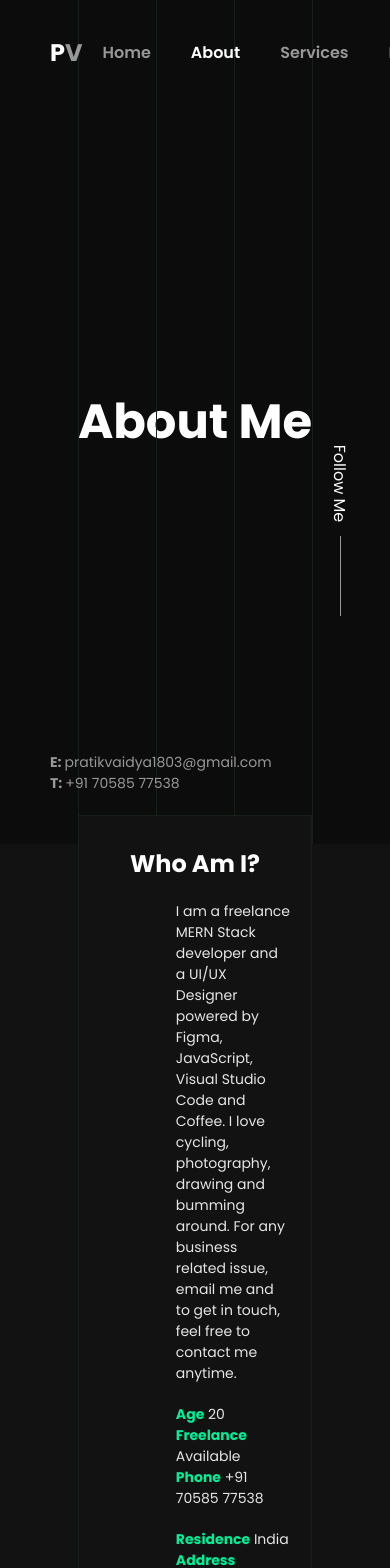
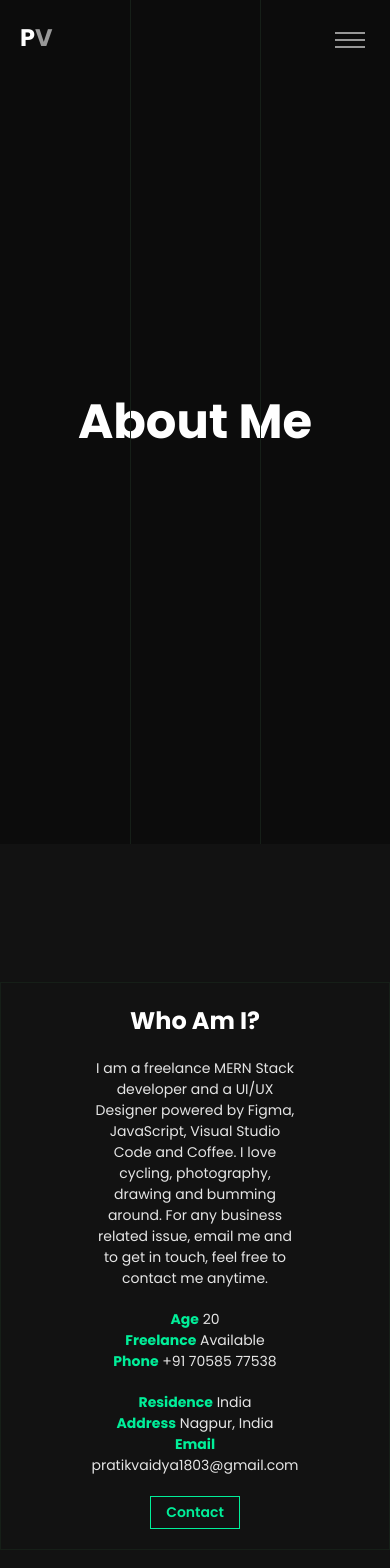
Before and after one commit to Smartdevil21/prv, a React (Create React App) app: page /prv/about in a window 390 px wide. Shown: the top 1568 px of the page. Built offline with nearby package versions, Linux system fonts and the light colour scheme; some icons are missing.

Commit message:
made mobile responsive (v1)

```diff
--- a/src/App.jsx
+++ b/src/App.jsx
@@ -79,6 +79,7 @@ function App() {
 		const result = await Promise.all(promises);
 		console.log(result);
 		nameTL.current.reversed(true);
+		if(window.innerWidth > 800){
 			setTimeout(() => {
 				layerTL.current = gsap
 					.timeline()
@@ -88,6 +89,15 @@ function App() {
 					.to(layer4.current, { height: 0, duration: 0.5 }, "-=0.5")
 					.to(layer3.current, { height: 0, duration: 0.5 }, "-=0.3");
 			}, 2000);
+		}else{
+			setTimeout(() => {
+				layerTL.current = gsap
+					.timeline()
+					.to(layer2.current, { height: 0, duration: 0.5 })
+					.to(layer4.current, { height: 0, duration: 0.5 }, "-=0.5")
+					.to(layer3.current, { height: 0, duration: 0.5 }, "-=0.3");
+			}, 2000);
+		}
 	};
 
 	useEffect(() => {
--- a/src/App.module.scss
+++ b/src/App.module.scss
@@ -72,15 +72,15 @@
 		z-index: 11;
 		text-align: center;
 		color: #fff;
-		span{
+		span {
 			display: flex;
 			justify-content: center;
 			overflow-y: hidden;
-			h1{
+			h1 {
 				transition: 0.4s cubic-bezier(0.34, 1.56, 0.64, 1);
 				transform: translateY(40px);
 			}
-			strong{
+			strong {
 				color: var(--green);
 			}
 		}
@@ -101,3 +101,38 @@
 		}
 	}
 }
+
+@media only screen and (max-width: 800px) {
+	.app {
+		.layer1,
+		.layer2,
+		.layer3,
+		.layer4,
+		.layer5 {
+			width: 33.334%;
+		}
+		.layer1,
+		.layer5 {
+			display: none;
+		}
+		.layer2 {
+			left: 0% ;
+		}
+		.layer3 {
+			left: 33.334% ;
+		}
+		.layer4 {
+			left: 66.667% ;
+		}
+		.bg_line_1,
+		.bg_line_4 {
+			display: none;
+		}
+		.bg_line_2 {
+			left: 33.334% ;
+		}
+		.bg_line_3 {
+			left: 66.667%  ;
+		}
+	}
+}
--- a/src/Components/About/About.module.scss
+++ b/src/Components/About/About.module.scss
@@ -212,3 +212,39 @@
 		transform: translateY(00px);
 	}
 }
+
+@media only screen and (max-width:800px){
+	.about{
+		.about_me{
+			.about_me_wrapper{
+				width: 100%;
+				padding: 20px;
+				.info_wrapper{
+					flex-direction: column-reverse;
+					align-items: center;
+					.image_wrapper{
+						width: 100%;
+					}
+					.text_wrapper{
+						display: flex;
+						justify-content: center;
+						align-items: center;
+						flex-direction: column;
+						p{
+							text-align: center;
+						}
+					}
+				}
+			}
+		}
+		.skills{
+			h3{
+				text-align: center;
+			}
+			.skills_wrapper{
+				width: 100%;
+				flex-direction: column;
+			}
+		}
+	}
+}
--- a/src/Components/Contact/Contact.module.scss
+++ b/src/Components/Contact/Contact.module.scss
@@ -99,3 +99,11 @@
 		}
 	}
 }
+
+@media only screen and (max-width:800px){
+	.contact{
+		.input_wrapper{
+			width: 100%;
+		}
+	}
+}
--- a/src/Components/Contact_info/Small_contact.module.scss
+++ b/src/Components/Contact_info/Small_contact.module.scss
@@ -10,3 +10,9 @@
         font-weight: 400;
     }
 }
+
+@media only screen and (max-width:800px){
+    .small_contact{
+        display: none;
+    }
+}
--- a/src/Components/Home/Home.module.scss
+++ b/src/Components/Home/Home.module.scss
@@ -67,3 +67,50 @@
         opacity: 1;
     }
 }
+
+@media only screen and (max-width: 1000px){
+    .home{
+        .intro_text{
+            p{
+                font-size: 18px;
+            }
+        }
+        .changing_text{
+            width: 500px;
+            h2{
+                font-size: 32px;
+                width: fit-content;
+            }
+        }
+    }
+}
+
+@media only screen and (max-width:800px){
+    .home{
+        width: 100vw;
+        overflow-x: hidden;
+        .profile_img{
+            img{
+                height: 60vh;
+                top: 10%;
+                left: 50%;
+                transform: translateX(-50%);
+            }
+        }
+        .intro_text{
+            top: 65%;
+            left: 0%;
+            width: 100%;
+            padding: 20px;
+            text-align: center;
+        }
+        .changing_text{
+            width: fit-content;
+            left: 50%;
+            transform: translateX(-50%);
+            text-align: center;
+            padding: 10px;
+            height: 100px;
+        }
+    }
+}
--- a/src/Components/Navbar/Navbar.jsx
+++ b/src/Components/Navbar/Navbar.jsx
@@ -1,42 +1,74 @@
-import React, { useRef, useContext, useEffect } from "react";
+import React, { useRef, useContext, useEffect, useState } from "react";
 import Styles from "./Navbar.module.scss";
 import { useNavigate } from "react-router-dom";
 import { StatesContext } from "../../App";
+import gsap from "gsap";
 
 function Navbar() {
 	const header = useRef();
 	const navigator = useNavigate();
+	const [navState, setNavState] = useState(false); //false means closed/normal
 	const { states, setStates } = useContext(StatesContext);
+	const tl = useRef();
+
+	//for opening and Closing of navbar in mobile view
+	function hamburger() {
+		setNavState(!navState);
+	}
 
 	function changeLink(link) {
 		setStates((prev) => ({ ...prev, reversed: true }));
 		setTimeout(() => {
 			navigator(link);
 		}, 1700);
+		hamburger();
 	}
 
 	useEffect(() => {
 		window.addEventListener("scroll", (e) => {
-			if (
-				document.querySelector(".app").getBoundingClientRect().top < -300
-			) {
+			if (document.querySelector(".app").getBoundingClientRect().top < -300) {
 				header.current.style.background = "#0C0C0C";
 				header.current.style.top = "0px";
 				header.current.style.padding = "20px 50px";
 			} else {
 				header.current.style.background = "transparent";
-				header.current.style.top = "30px";
+				if (window.innerWidth > 800) {
+					header.current.style.top = "30px";
+				} else {
+					header.current.style.top = "0px";
+				}
 				header.current.style.padding = "0px 50px";
-			};
+			}
 		});
+		tl.current = gsap
+			.timeline()
+			.to(header.current, { height: "80px", duration: 0.3 })
+			.to(header.current, { backgroundColor: "transparent", duration: 0.3 });
 	}, []);
 
+	useEffect(() => {
+		tl.current.reversed(navState);
+	}, [navState]);
+
 	return (
-		<header className={`${Styles.header} header`} ref={header}>
+		<header
+			className={Styles.header}
+			ref={header}
+		>
 			<div className={Styles.logo}>
 				<h2>
 					P<strong>V</strong>
 				</h2>
+			</div>
+			<div
+				className={`${Styles.hamburger} ${
+					navState ? Styles.nav_open : Styles.nav_close
+				}`}
+				onClick={hamburger}
+			>
+				<div className={`${Styles.ham_line1} ham_line1`}></div>
+				<div className={`${Styles.ham_line2} ham_line2`}></div>
+				<div className={`${Styles.ham_line3} ham_line3`}></div>
 			</div>
 			<div className={Styles.navlinks}>
 				<div
@@ -45,7 +77,9 @@ function Navbar() {
 						changeLink("/prv");
 					}}
 				>
-					<p style={{ color: states.activeLink === "/prv" ? "#fff" : "#989898" }}>
+					<p
+						style={{ color: states.activeLink === "/prv" ? "#fff" : "#989898" }}
+					>
 						Home
 					</p>
 				</div>
@@ -85,7 +119,8 @@ function Navbar() {
 				>
 					<p
 						style={{
-							color: states.activeLink === "/prv/portfolio" ? "#fff" : "#989898",
+							color:
+								states.activeLink === "/prv/portfolio" ? "#fff" : "#989898",
 						}}
 					>
 						Portfolio
--- a/src/Components/Navbar/Navbar.module.scss
+++ b/src/Components/Navbar/Navbar.module.scss
@@ -17,13 +17,15 @@
 			}
 		}
 	}
+	.hamburger{
+		display: none;
+	}
 	.navlinks {
 		display: flex;
 		align-items: center;
 		width: fit-content;
 		.link_wrapper{
             height: fit-content;
-            // background-color: rebeccapurple;
             overflow-y: hidden;
             cursor: pointer;
 			position: relative;
@@ -47,3 +49,75 @@
         }
 	}
 }
+
+
+@media only screen and (max-width:800px){
+	.header{
+		flex-direction: column;
+		justify-content: center;
+		top: 0px;
+		overflow: hidden;
+		height: 100vh;
+		background-color: var(--background_secondary);
+		width: 100vw;
+		.hamburger{
+			display: flex;
+			flex-direction: column;
+			justify-content: center;
+			align-items: center;
+			height: 40px;
+			width: 40px;
+			// background-color: red;
+			position: absolute;
+			right: 20px;
+			top: 20px;
+			cursor: pointer;
+			.ham_line1,.ham_line2,.ham_line3{
+				width: 30px;
+				height: 2px;
+				background-color: var(--grey);
+				transition: 0.5s ease-in-out;
+			}
+		}
+		.nav_close{
+			.ham_line1{
+				transform: translate(0px, -5px);
+			}
+			.ham_line2{
+				transform: translate(0px, 0px);
+				opacity: 1;
+			}
+			.ham_line3{
+				transform: translate(0px, 5px);
+			}
+		}
+		.nav_open{
+			.ham_line1{
+				transform: translate(-2px, 0px) rotate(405deg);
+			}
+			.ham_line2{
+				transform: translate(-20px, 0px);
+				opacity: 0;
+			}
+			.ham_line3{
+				transform: translate(-2px, -4px) rotate(-405deg);
+			}
+		}
+		.logo{
+			position: absolute;
+			left: 20px;
+			top: 20px;
+			// background-color: red;
+		}
+		.navlinks{
+			flex-direction: column;
+			position: absolute;
+			top: 50vh;
+			left: 50vw;
+			transform: translate(-50%,-50%);
+			.link_wrapper{
+				margin: 0px;
+			}
+		}
+	}
+}
--- a/src/Components/Services/Services.module.scss
+++ b/src/Components/Services/Services.module.scss
@@ -92,3 +92,22 @@
 		transform: translateY(00px);
 	}
 }
+
+@media only screen and (max-width:800px){
+    .services_wrapper{
+        .services{
+            padding-top: 10vh;
+            h3{
+                text-align: center;
+                font-size: 24px;
+            }
+            .services_container{
+                width: 100%;
+                .flexbox{
+                    width: 100%;
+                    justify-content: center;
+                }
+            }
+        }
+    }
+}
--- a/src/Components/Sidebar/Sidebar.module.scss
+++ b/src/Components/Sidebar/Sidebar.module.scss
@@ -42,3 +42,9 @@
         }
     }
 }
+
+@media only screen and (max-width:950px){
+    .sidebar{
+        display: none;
+    }
+}
--- a/src/index.css
+++ b/src/index.css
@@ -4,6 +4,7 @@
   margin: 0;
   box-sizing: border-box;
   font-family: 'Poppins', sans-serif;
+  /* border: 1px solid red; */
 }
 *::-webkit-scrollbar{
   display: none;
```
Lines whose indentation alone changed are shown as unchanged.
